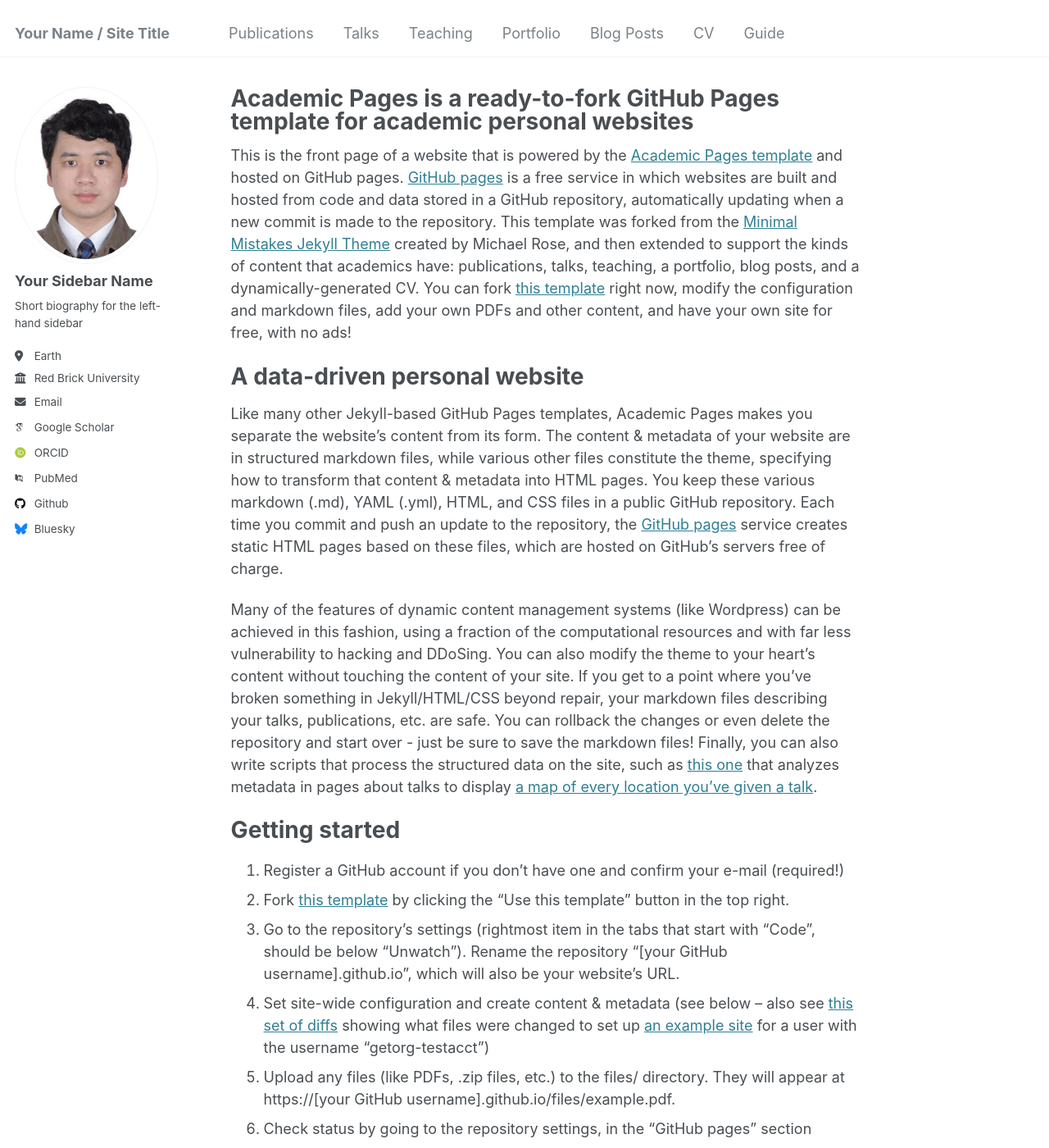
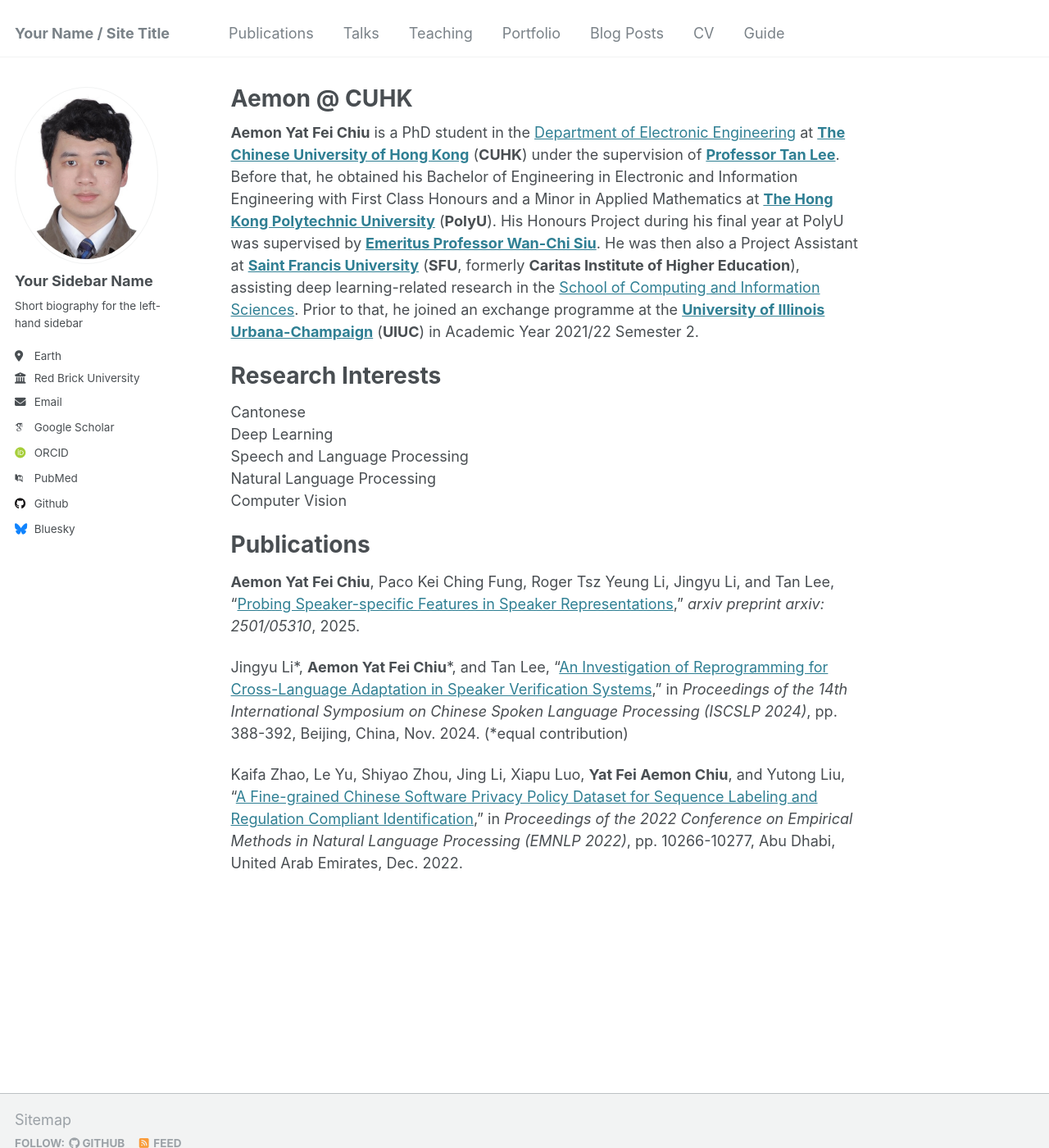
Before and after one commit to aemonyfchiu/aemonyfchiu.github.io, a Jekyll site: the page built from _pages/about.md, in a window 1280 px wide and 1400 px high. Shown: the whole window at 82% size. Built offline with Jekyll 4.4.1, drawn with Linux system fonts in a browser that asks for light colours; some web fonts are replaced; some of the changed text lies outside the part shown.

Commit message:
Update about.md

```diff
--- a/_pages/about.md
+++ b/_pages/about.md
@@ -1,49 +1,26 @@
 ---
 permalink: /
-title: "Academic Pages is a ready-to-fork GitHub Pages template for academic personal websites"
+title: "Aemon @ CUHK"
 author_profile: true
 redirect_from:
   - /about/
   - /about.html
 ---
 
-This is the front page of a website that is powered by the [Academic Pages template](https://github.com/academicpages/academicpages.github.io) and hosted on GitHub pages. [GitHub pages](https://pages.github.com) is a free service in which websites are built and hosted from code and data stored in a GitHub repository, automatically updating when a new commit is made to the repository. This template was forked from the [Minimal Mistakes Jekyll Theme](https://mmistakes.github.io/minimal-mistakes/) created by Michael Rose, and then extended to support the kinds of content that academics have: publications, talks, teaching, a portfolio, blog posts, and a dynamically-generated CV. You can fork [this template](https://github.com/academicpages/academicpages.github.io) right now, modify the configuration and markdown files, add your own PDFs and other content, and have your own site for free, with no ads!
+**Aemon Yat Fei Chiu** is a PhD student in the [Department of Electronic Engineering](https://www.ee.cuhk.edu.hk/en-gb/) at [**The Chinese University of Hong Kong**](https://www.cuhk.edu.hk/english/index.html) (**CUHK**) under the supervision of [**Professor Tan Lee**](https://www.ee.cuhk.edu.hk/en-gb/people/academic-staff/professors/prof-tan-lee). Before that, he obtained his Bachelor of Engineering in Electronic and Information Engineering with First Class Honours and a Minor in Applied Mathematics at [**The Hong Kong Polytechnic University**](https://www.polyu.edu.hk/) (**PolyU**). His Honours Project during his final year at PolyU was supervised by [**Emeritus Professor Wan-Chi Siu**](https://www.polyu.edu.hk/eee/people/academic-staff-and-teaching-staff/emeritus_prof-siu-wc/). He was then also a Project Assistant at [**Saint Francis University**](https://www.cihe.edu.hk/en/home/index.html) (**SFU**, formerly **Caritas Institute of Higher Education**), assisting deep learning-related research in the [School of Computing and Information Sciences](https://cis.sfu.edu.hk/). Prior to that, he joined an exchange programme at the [**University of Illinois Urbana-Champaign**](https://illinois.edu/) (**UIUC**) in Academic Year 2021/22 Semester 2.
 
-A data-driven personal website
+Research Interests
 ======
-Like many other Jekyll-based GitHub Pages templates, Academic Pages makes you separate the website's content from its form. The content & metadata of your website are in structured markdown files, while various other files constitute the theme, specifying how to transform that content & metadata into HTML pages. You keep these various markdown (.md), YAML (.yml), HTML, and CSS files in a public GitHub repository. Each time you commit and push an update to the repository, the [GitHub pages](https://pages.github.com/) service creates static HTML pages based on these files, which are hosted on GitHub's servers free of charge.
+Cantonese<br>
+Deep Learning<br>
+Speech and Language Processing<br>
+Natural Language Processing<br>
+Computer Vision
 
-Many of the features of dynamic content management systems (like Wordpress) can be achieved in this fashion, using a fraction of the computational resources and with far less vulnerability to hacking and DDoSing. You can also modify the theme to your heart's content without touching the content of your site. If you get to a point where you've broken something in Jekyll/HTML/CSS beyond repair, your markdown files describing your talks, publications, etc. are safe. You can rollback the changes or even delete the repository and start over - just be sure to save the markdown files! Finally, you can also write scripts that process the structured data on the site, such as [this one](https://github.com/academicpages/academicpages.github.io/blob/master/talkmap.ipynb) that analyzes metadata in pages about talks to display [a map of every location you've given a talk](https://academicpages.github.io/talkmap.html).
+Publications
+======
+**Aemon Yat Fei Chiu**, Paco Kei Ching Fung, Roger Tsz Yeung Li, Jingyu Li, and Tan Lee, “[Probing Speaker-specific Features in Speaker Representations](https://arxiv.org/abs/2501.05310),” *arxiv preprint arxiv: 2501/05310*, 2025.
 
-Getting started
-======
-1. Register a GitHub account if you don't have one and confirm your e-mail (required!)
-1. Fork [this template](https://github.com/academicpages/academicpages.github.io) by clicking the "Use this template" button in the top right.
-1. Go to the repository's settings (rightmost item in the tabs that start with "Code", should be below "Unwatch"). Rename the repository "[your GitHub username].github.io", which will also be your website's URL.
-1. Set site-wide configuration and create content & metadata (see below -- also see [this set of diffs](http://archive.is/3TPas) showing what files were changed to set up [an example site](https://getorg-testacct.github.io) for a user with the username "getorg-testacct")
-1. Upload any files (like PDFs, .zip files, etc.) to the files/ directory. They will appear at https://[your GitHub username].github.io/files/example.pdf.
-1. Check status by going to the repository settings, in the "GitHub pages" section
+Jingyu Li\*, **Aemon Yat Fei Chiu**\*, and Tan Lee, “[An Investigation of Reprogramming for Cross-Language Adaptation in Speaker Verification Systems](https://ieeexplore.ieee.org/document/10800573/),” in *Proceedings of the 14th International Symposium on Chinese Spoken Language Processing (ISCSLP 2024)*, pp. 388-392, Beijing, China, Nov. 2024. (*equal contribution)
 
-Site-wide configuration
-------
-The main configuration file for the site is in the base directory in [_config.yml](https://github.com/academicpages/academicpages.github.io/blob/master/_config.yml), which defines the content in the sidebars and other site-wide features. You will need to replace the default variables with ones about yourself and your site's github repository. The configuration file for the top menu is in [_data/navigation.yml](https://github.com/academicpages/academicpages.github.io/blob/master/_data/navigation.yml). For example, if you don't have a portfolio or blog posts, you can remove those items from that navigation.yml file to remove them from the header.
-
-Create content & metadata
-------
-For site content, there is one markdown file for each type of content, which are stored in directories like _publications, _talks, _posts, _teaching, or _pages. For example, each talk is a markdown file in the [_talks directory](https://github.com/academicpages/academicpages.github.io/tree/master/_talks). At the top of each markdown file is structured data in YAML about the talk, which the theme will parse to do lots of cool stuff. The same structured data about a talk is used to generate the list of talks on the [Talks page](https://academicpages.github.io/talks), each [individual page](https://academicpages.github.io/talks/2012-03-01-talk-1) for specific talks, the talks section for the [CV page](https://academicpages.github.io/cv), and the [map of places you've given a talk](https://academicpages.github.io/talkmap.html) (if you run this [python file](https://github.com/academicpages/academicpages.github.io/blob/master/talkmap.py) or [Jupyter notebook](https://github.com/academicpages/academicpages.github.io/blob/master/talkmap.ipynb), which creates the HTML for the map based on the contents of the _talks directory).
-
-**Markdown generator**
-
-The repository includes [a set of Jupyter notebooks](https://github.com/academicpages/academicpages.github.io/tree/master/markdown_generator
-) that converts a CSV containing structured data about talks or presentations into individual markdown files that will be properly formatted for the Academic Pages template. The sample CSVs in that directory are the ones I used to create my own personal website at stuartgeiger.com. My usual workflow is that I keep a spreadsheet of my publications and talks, then run the code in these notebooks to generate the markdown files, then commit and push them to the GitHub repository.
-
-How to edit your site's GitHub repository
-------
-Many people use a git client to create files on their local computer and then push them to GitHub's servers. If you are not familiar with git, you can directly edit these configuration and markdown files directly in the github.com interface. Navigate to a file (like [this one](https://github.com/academicpages/academicpages.github.io/blob/master/_talks/2012-03-01-talk-1.md) and click the pencil icon in the top right of the content preview (to the right of the "Raw | Blame | History" buttons). You can delete a file by clicking the trashcan icon to the right of the pencil icon. You can also create new files or upload files by navigating to a directory and clicking the "Create new file" or "Upload files" buttons.
-
-Example: editing a markdown file for a talk
-![Editing a markdown file for a talk](/images/editing-talk.png)
-
-For more info
-------
-More info about configuring Academic Pages can be found in [the guide](https://academicpages.github.io/markdown/), the [growing wiki](https://github.com/academicpages/academicpages.github.io/wiki), and you can always [ask a question on GitHub](https://github.com/academicpages/academicpages.github.io/discussions). The [guides for the Minimal Mistakes theme](https://mmistakes.github.io/minimal-mistakes/docs/configuration/) (which this theme was forked from) might also be helpful.
+Kaifa Zhao, Le Yu, Shiyao Zhou, Jing Li, Xiapu Luo, **Yat Fei Aemon Chiu**, and Yutong Liu, “[A Fine-grained Chinese Software Privacy Policy Dataset for Sequence Labeling and Regulation Compliant Identification](https://aclanthology.org/2022.emnlp-main.700/),” in *Proceedings of the 2022 Conference on Empirical Methods in Natural Language Processing (EMNLP 2022)*, pp. 10266-10277, Abu Dhabi, United Arab Emirates, Dec. 2022.
```
